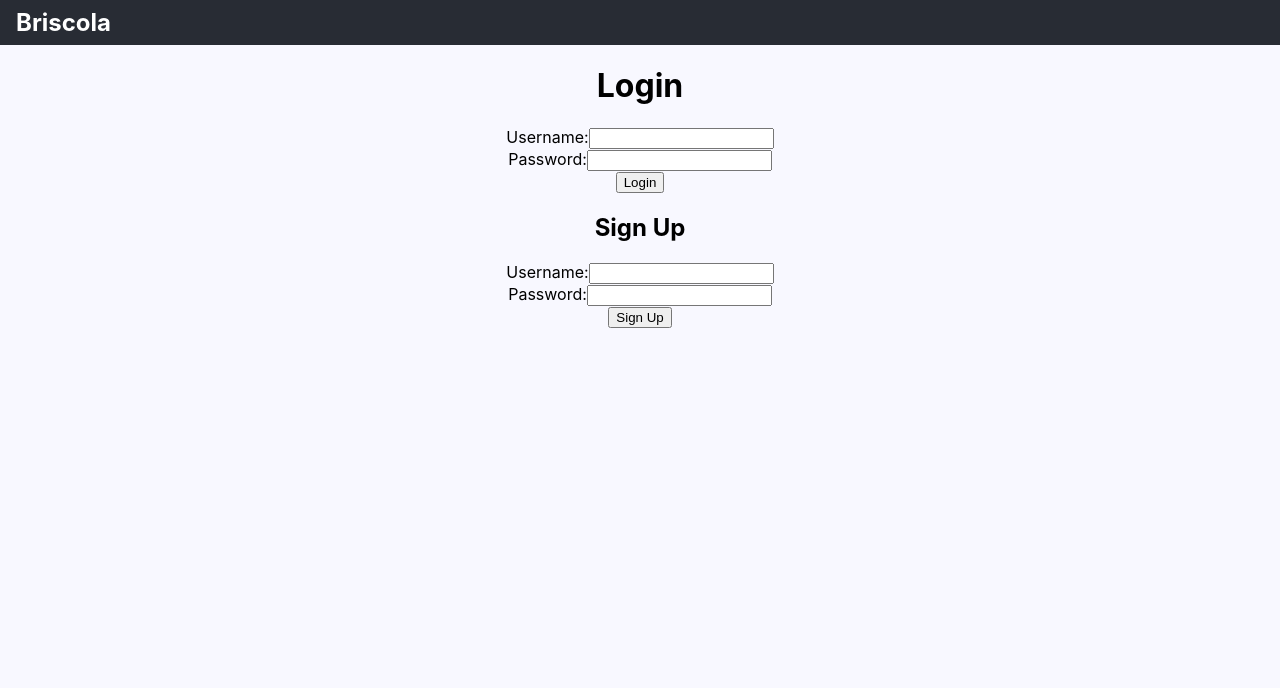
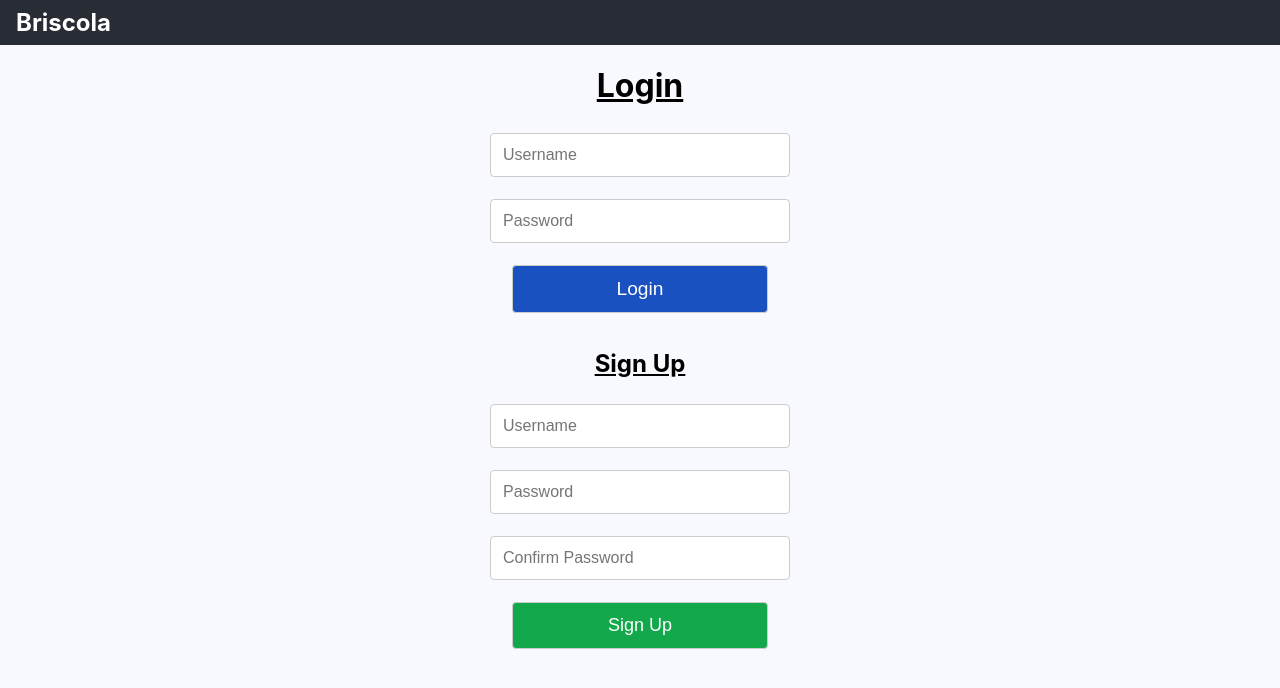
Before and after one commit to SamZaff/Briscola, a React (Create React App) app: page / in a window 1280 px wide. Shown: the top 688 px of the page. Built offline with nearby package versions, Linux system fonts and the light colour scheme; no server answers.

Commit message:
basically done with functionality minus one thing. Css to login form has been added

```diff
--- a/MongoDB/usercheck.js
+++ b/MongoDB/usercheck.js
@@ -101,6 +101,7 @@ client.connect((err) => {
             .catch((e) => {
               console.log(e)
               //res.send('Error');
+
               res.redirect('../')
             })
         }
--- a/package.json
+++ b/package.json
@@ -19,6 +19,7 @@
     "react-dom": "^16.10.1",
     "react-hook-form": "^5.4.2",
     "react-image": "^2.4.0",
+    "react-loading": "^2.0.3",
     "react-native": "^0.61.5",
     "react-redux": "^7.1.1",
     "react-router-dom": "^5.1.2",
--- a/src/App.css
+++ b/src/App.css
@@ -1,5 +1,8 @@
 .App {
   text-align: center;
+  position: absolute;
+  width: 100%;
+  height: 100%;
 }
 
 body {
@@ -7,9 +10,28 @@ body {
   /* background-color: whitesmoke; */
 }
 
+.outer {
+  position: absolute;
+  width: 100%;
+  height: 100%;
+}
+
+.outer2 {
+  /* position: absolute; */
+  width: 100%;
+  height: 100%;
+}
+
 .h2 {
   font-size: 2rem;
 
+}
+
+.centered {
+  text-align: center;
+  display: block;
+  margin-left: auto;
+  margin-right: auto;
 }
 
 .App-logo {
@@ -60,6 +82,91 @@ background-color: #282c34;
   background-color: #282c34;
 }
 
+.btns {
+  display: inline-block;
+  width: calc(50% - 4px);
+  margin: 0 auto;
+}
+
+.inputs {
+  width: 20%;
+  padding: 12px;
+  border: 1px solid #ccc;
+  border-radius: 4px;
+  box-sizing: border-box;
+  margin-top: 6px;
+  margin-bottom: 16px;
+  min-width: 300px;
+  font-size: medium;
+}
+
+ .login {
+  width: 20%;
+  padding: 12px;
+  border: 1px solid #ccc;
+  border-radius: 4px;
+  box-sizing: border-box;
+  margin-top: 6px;
+  margin-bottom: 16px;
+  background-color: #1a51c0;
+  color: white;
+  font-size: larger;
+  cursor: pointer;
+  transition: 0.2s;
+}
+
+.signup {
+  width: 20%;
+  padding: 12px;
+  border: 1px solid #ccc;
+  border-radius: 4px;
+  box-sizing: border-box;
+  margin-top: 6px;
+  margin-bottom: 16px;
+  background-color: #12a84b;
+  color: white;
+  font-size: large;
+  cursor: pointer;
+  transition: 0.2s;
+}
+
+span {
+  display: inline-block;
+  position: relative;
+  transition: 0.4s;
+}
+
+span:after {
+  content: '\00bb';
+  font-size: large;
+  position: absolute;
+  opacity: 0;
+  top: 0;
+  right: -10px;
+  transition: 0.4s;
+}
+
+.login:hover span, .signup:hover span {
+  padding-right: 15px;
+
+}
+
+.login:hover span:after, .signup:hover span:after {
+  opacity: 1;
+  right: 0;
+
+}
+
+.signup:hover {
+  background-color: #0f9241;
+  transition: 0.2s;
+}
+
+.login:hover {
+  background-color: #13409b;
+  transition: 0.2s;
+}
+
 li {
   padding-left: 5px;
   padding-right: 5px;
@@ -87,17 +194,16 @@ ul {
 }
 
 
-.App #playerHand {
-  bottom: 20%;
-  left: 50%;
-  /* margin: 0 auto; */
-  position: fixed;
+.playerHand {
+  top: 60%;
+  /* height: 50px; */
+  position: absolute;
   animation-name: drawCard;
   animation-duration: .5;
 }
 
 .modal {
-  position: fixed;
+  position: static;
   z-index: 1;
   width: 100%;
   height: 100%;
@@ -141,5 +247,5 @@ ul {
 
 @keyframes drawCard {
   0%   {left:50%; top:50%px;}
-  100%   {background-color:red; left:50%; bottom: 20%;}
+  100%   {left:50%; bottom: 20%;}
 }
--- a/src/pages/Briscola.js
+++ b/src/pages/Briscola.js
@@ -1,31 +1,21 @@
 import React from 'react';
 
 import { connect } from 'react-redux';
-import { updateHand } from '../redux/actions/cardsActions'
+import { updateHand, toggleJoinRequest } from '../redux/actions/cardsActions'
 import { Redirect } from 'react-router-dom';
 import helper from '../index'
 import '../App.css'
 
 
-const Briscola = ({ cards, cardField, hand, players, dispatch, turn, checkOverallWinner, trump }) => {
+const Briscola = ({ cards, cardField, hand, players, dispatch, turn, checkOverallWinner, trump, joinRequest }) => {
   const [text, setText] = React.useState('');
 
+  window.onload = function () {
+    sessionStorage.removeItem('room')
 
-  // window.onload = function () {
-  //   console.log('%c TEST ON LOAD', 'color: green;')
-  //   console.log(window.location.pathname)
-  //   const data = {
-  //     type: 'UPDATE_PLAYERS',
-  //     playerList: players,
-  //     room: sessionStorage.getItem('room')
-
-  //   };
-  //   helper.helper().emit('message', data)
-
-  // }
+  }
 
   window.onbeforeunload = function () {
-    console.log('ONBEFOREUNLOAD')
     if (turn.username === this.sessionStorage.getItem('username')) {
       turn = players[(players.indexOf(turn) + 1) % players.length]
     }
@@ -34,11 +24,39 @@ const Briscola = ({ cards, cardField, hand, players, dispatch, turn, checkOveral
       username: sessionStorage.getItem('username'),
       turn
     };
-    sessionStorage.removeItem('room')
-    // client to server
-    // helper.helper().emit('message', data)
-    helper.helper().emit('remove', data)
+    if (sessionStorage.getItem('room')) {
+      // client to server
+      sessionStorage.removeItem('room')
+      helper.helper().emit('remove', data)
+    }
+    if (joinRequest.length > 0) {
+      requestResponse('decline')
+    }
 
+  }
+
+  const usersToRespond = () => {
+    var temp = [];
+
+    for (var i = 0; i < joinRequest.length; i++) {
+      console.log(joinRequest[i])
+      temp.push(joinRequest[i].username)
+    }
+    console.log(joinRequest.length)
+    return temp.join(' & ')
+  }
+
+
+
+  const requestResponse = (response) => {
+    var data = {
+      room: sessionStorage.getItem('room'),
+      username: joinRequest[0].username,
+      id: joinRequest[0].id,
+      response
+    }
+    helper.helper().emit('response', data)
+    dispatch(toggleJoinRequest([]))
   }
 
   const handleDraw = () => {
@@ -53,18 +71,19 @@ const Briscola = ({ cards, cardField, hand, players, dispatch, turn, checkOveral
   };
 
   const handleSubmit = () => {
-    const data = {
-      type: 'SEND_MESSAGE',
-      newNote: text,
-      room: sessionStorage.getItem('room')
-    };
-    // client to server
-    helper.helper().emit('message', data)
-    setText('');
+    // const data = {
+    //   type: 'SEND_MESSAGE',
+    //   newNote: text,
+    //   room: sessionStorage.getItem('room')
+    // };
+    // // client to server
+    // helper.helper().emit('message', data)
+    // setText('');
+    console.log(joinRequest)
+    usersToRespond()
   };
 
   const handleCardField = (card) => {
-    console.log()
     const data = {
       type: 'SEND_CARD',
       newCard: card,
@@ -93,25 +112,21 @@ const Briscola = ({ cards, cardField, hand, players, dispatch, turn, checkOveral
   }
 
   const getHighestScore = () => {
-    var highest = [{username: '', score: 0}];
+    var highest = [{ username: '', score: 0 }];
     var tieCase = []
     for (var i = 0; i < players.length; i++) {
       if (highest[0].score < players[i].score) {
         highest = [players[i]]
-        console.log(highest)
       }
       else if (highest[0].score === players[i].score) {
         highest.push(players[i])
-        console.log(highest)
       }
 
     }
     if (highest.length === 1) {
-      console.log('HIGHEST: ' + highest[0])
       return highest[0].username
     }
     else {
-      console.log('WE HAVE A TIE!')
       for (var j = 0; j < highest.length; j++) {
         tieCase.push(highest[j].username)
       }
@@ -120,12 +135,10 @@ const Briscola = ({ cards, cardField, hand, players, dispatch, turn, checkOveral
   }
 
   return (
-    <div>
-      <div>
-        {!sessionStorage.getItem('username') && (
-          <Redirect to="/" />
-        )}
-      </div>
+    <div className = "outer2">
+      {!sessionStorage.getItem('username') && (
+        <Redirect to="/" />
+      )}
       <h1>Briscola</h1>
       <div>
         {players && (
@@ -144,15 +157,8 @@ const Briscola = ({ cards, cardField, hand, players, dispatch, turn, checkOveral
       </div>
 
       <div>
-        {cards.length > 0 && turn.username === sessionStorage.getItem('username') && hand.length < 3 && cardField.length === 0 && players.length > 1 &&(
-          <button onClick={() => {
-
-            //if ((hand.length < 3) && turn.username === sessionStorage.getItem('username') && cardField.length === 0) {
-              handleDraw()
-            //}
-          }}>
-            Draw
-          </button>
+        {cards.length > 0 && turn.username === sessionStorage.getItem('username') && hand.length < 3 && cardField.length === 0 /*&& players.length > 1*/ && (
+          <button onClick={() => handleDraw()}>Draw</button>
         )}
 
       </div>
@@ -160,34 +166,11 @@ const Briscola = ({ cards, cardField, hand, players, dispatch, turn, checkOveral
         {checkOverallWinner && (
           <div>
             <h2>{getHighestScore()} Wins!</h2>
-            <button onClick = {() => restartGame()}>Play Again</button>
+            <button onClick={() => restartGame()}>Play Again</button>
           </div>
         )}
       </div>
       <div>
-
-
-        <div >{hand.map((card, i) =>
-          // <div id = "playerHand">
-          <img src={require('../ItalianCards/' + card.name + '.jpg')} width="100" height="207" alt={card.name} onClick={() => {
-            if (turn.username === sessionStorage.getItem('username') && (hand.length === 3 || cards.length < players.length) && cardField.length <= 3) {
-              handleCardField({
-                username: sessionStorage.getItem('username'),
-                card: card
-              })
-              hand.splice(i, 1)
-            }
-            else {
-              console.log('TURN: ' + turn.username)
-              console.log('HAND SIZE: ' + hand.length)
-              console.log('FIELD SIZE: ' + cardField.length)
-            }
-          }
-          } />
-          // </div>
-        )}</div>
-
-
       </div>
 
       <div>
@@ -217,6 +200,36 @@ const Briscola = ({ cards, cardField, hand, players, dispatch, turn, checkOveral
       <input value={text} onChange={e => setText(e.target.value)} />
       <button onClick={handleSubmit}>Submit</button>
 
+      {joinRequest.length > 0 && (
+        <div>
+
+          <div className="modal">
+            <div className="modal_content">
+              <span className="close" onClick={() => requestResponse('decline')} >
+                &times;
+                                </span>
+              <p><b>{usersToRespond()} </b>would like to join. This will restart your current game.</p>
+              <div className="btns">
+                <button onClick={() => requestResponse('accept')}>Accept</button>
+                <button onClick={() => requestResponse('decline')}>Decline</button>
+              </div>
+
+            </div>
+          </div>
+        </div>
+      )}
+      <div className="fade">{hand.map((card, i) =>
+        <img  src={require('../ItalianCards/' + card.name + '.jpg')} width="100" height="207" alt={card.name} onClick={() => {
+          if (turn.username === sessionStorage.getItem('username') && (hand.length === 3 || cards.length < players.length) && cardField.length <= 3) {
+            handleCardField({
+              username: sessionStorage.getItem('username'),
+              card: card
+            })
+            hand.splice(i, 1)
+          }
+        }
+        } />
+      )}</div>
       {!sessionStorage.getItem('username') && (
         <Redirect to="/" />
       )}
@@ -232,7 +245,8 @@ const mapStateToProps = state => ({
   players: state.userReducer.players,
   turn: state.cardsReducer.turn,
   checkOverallWinner: state.cardsReducer.checkOverallWinner,
-  trump: state.cardsReducer.trump
+  trump: state.cardsReducer.trump,
+  joinRequest: state.cardsReducer.joinRequest
 });
 
 export default connect(mapStateToProps)(Briscola);
--- a/src/pages/Login.js
+++ b/src/pages/Login.js
@@ -1,66 +1,69 @@
 import React from 'react';
 //import '../App.css'
 import { connect } from 'react-redux';
-import {Redirect} from 'react-router-dom'
+// import {Redirect} from 'react-router-dom'
 
-const Login = ({ dispatch }) => {
-    // const [wrongInfo, setWrongInfo] = React.useState(false);
-    // const [existingAccount, setExistingAccount] = React.useState(false)
+const Login = () => {
+
+    window.onload = function () {
+        sessionStorage.removeItem('username')
+        sessionStorage.removeItem('room')
+    }
 
     const submitLoginForm = () => {
+
         sessionStorage.setItem('username', document.getElementsByName('username')[0].value)
-        document.getElementsByTagName('form')[0].submit()
+        // document.getElementById('login').submit()
     }
 
     const submitSignupForm = () => {
         sessionStorage.setItem('username', document.getElementsByName('username')[1].value)
-        document.getElementsByTagName('form')[1].submit()
+        document.getElementById('signup').submit()
     }
 
+    const passwordCheck = () => {
+        if (document.getElementById('password').value !== document.getElementById('password_confirm').value) {
+            console.log('IF TEST')
+            document.getElementById('password_confirm').setCustomValidity('Passwords Do Not Match')
+        }
+        else {
+            console.log('YEEEEES')
+            document.getElementById('password_confirm').setCustomValidity('')
+        }
+    }
 
     return (
         <div>
-            <h1>Login</h1>
+            <h1><u>Login</u></h1>
             <form action="db/check" method="POST">
-                <div>Username:
-              <input name="username" type="text" required />
+                <div>
+                    <input name="username" type="text" className="inputs" placeholder="Username" required />
                 </div>
-                <div>Password:
-              <input name="password" type='password' required />
+                <div>
+                    <input name="password" type='password' className="inputs" placeholder="Password" required />
                 </div>
-                <button onClick = {submitLoginForm} >Login</button>
+                <button className="login" id="login" onClick={submitLoginForm}  ><span>Login</span></button>
             </form>
-            {/* <div>
-                {wrongInfo && (
-                    <div>
-                        Incorrect username/password
-                    </div>
-                )}
-            </div> */}
             <div>
 
-                <h2>Sign Up</h2>
-                <form action="db/insertAcc" method="POST">
-                    <div>Username:
-              <input name="username" type="text" required />
+                <h2><u>Sign Up</u></h2>
+                <form action="db/insertAcc" method="POST" id="signup">
+                    <div>
+                        <input name="username" type="text" className="inputs" placeholder="Username" required />
                     </div>
-                    <div>Password:
-              <input name="password" type='password' required />
+                    <div>
+                        <input name="password" type='password' className="inputs" id="password" placeholder="Password" onChange={passwordCheck} required />
                     </div>
-                    <button onClick = {submitSignupForm}>Sign Up</button>
+                    <div>
+                        <input name="password_confirm" type='password' className="inputs" id="password_confirm" placeholder="Confirm Password" onChange={passwordCheck} required />
+                    </div>
+                    <button className="signup" onClick={submitSignupForm}><span>Sign Up</span></button>
                 </form>
 
             </div>
-            {/* <div>
-                {existingAccount && (
-                    <div>
-                        Username already exists
-                    </div>
-                )}
-            </div> */}
-            {sessionStorage.getItem('username') && (
+            {/* {sessionStorage.getItem('username') && (
                 <Redirect to = "/Rooms"/>
-            )}
+            )} */}
         </div>
     );
 
--- a/src/redux/actions/cardsActions.js
+++ b/src/redux/actions/cardsActions.js
@@ -32,3 +32,8 @@ export const setTrumpSuit = trump => ({
     type: 'SET_TRUMP_SUIT',
     trump
 })
+
+export const toggleJoinRequest = joinRequest => ({
+    type: 'TOGGLE_JOIN_REQUEST',
+    joinRequest
+})
--- a/src/socket-client.js
+++ /dev/null
@@ -1,2 +0,0 @@
-import SocketIOClient from 'socket.io-client';
-const socket = SocketIOClient();
```
Also changed, not shown: SocketIO/server.js (+56 -44 lines), src/App.js (+8 -16 lines), src/index.js (+8 -4 lines), src/pages/Rooms.js (+53 -28 lines), src/redux/reducers/cardsReducer.js (+7 -2 lines), 1 other file (tests, documents, lock files or other folders).
